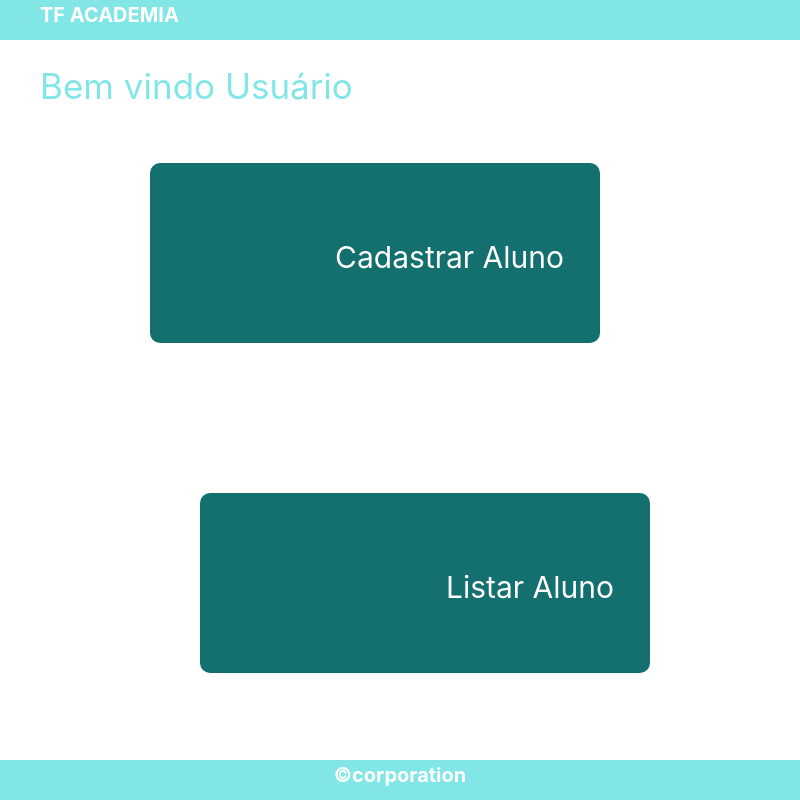
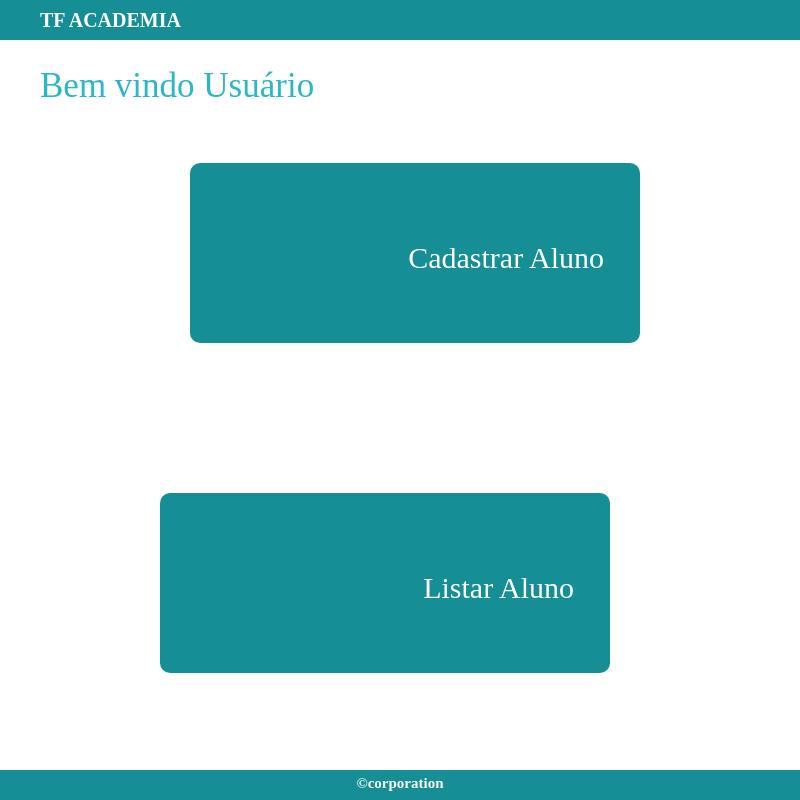
Before and after one commit to genilsonalmeida/TF-Academia, an Electron app: page TF-Academia/src/pages/principal.html in a window 800 px wide. Drawn offline with Linux system fonts and the light colour scheme.

Commit message:
Ajuste das cores e reposicionamento das telas de login e principal.

```diff
--- /dev/null
+++ b/TF-Academia/assets/css/cadastrar-aluno.css
@@ -0,0 +1,39 @@
+body{
+    margin: 0;
+    padding: 0;
+}
+
+.principal{
+    width: 100%;
+    height: 100%;
+    margin: 0%;
+    display: block;
+
+}
+
+.cabecalho{
+    width: 100%;
+    margin: 0%;
+    display: block;
+    height: 40px;
+    background-color:#168E95;
+    padding-top: 5px;
+}
+
+.nome-do-sistema{
+    color: white;
+    font-size: 20px;
+    margin-left: 40px;
+    font-weight: bold;
+    font-family: 'Times New Roman', Times, serif;
+}
+
+.titulo-cadastrar{
+    display: block;
+    color: #2CB7C4;
+    font-size: 35px;
+    margin-left: 40px;
+    margin-top: 20px;
+    font-family: 'Times New Roman', Times, serif;
+    text-align: center;
+}
--- a/TF-Academia/assets/css/login.css
+++ b/TF-Academia/assets/css/login.css
@@ -6,24 +6,30 @@ body{
     width: 100%;
     height: 100%;
     margin: 0%;
-    background-color: rgb(237, 241, 241);
+    background-color: #F4F4F4;
     display: table;
 }
 .nome-do-sistema{
-    margin:90px auto 10px auto;
+    margin:70px auto 5px auto;
     text-align: center;
     font-size: 35px;
     display: table;
+    color: #2CB7C4;
+    text-shadow: 2px 2px 6px #aaaaaa;
+    font-weight:lighter;
+    font-family: 'Times New Roman', Times, serif;
+}
+.botao{
+    float: right;
+
 }
 
 .tela-central{
-background-color: rgb(253, 253, 253);
-margin: 10px auto auto auto;
-height: 300px;
+background-color: rgb(255, 255, 255);
+margin: 15px auto auto auto;
+height: 270px;
 width: 500px;
 box-shadow: 5px 5px 20px 5px #aaaaaa;
 border-radius: 5px;
 padding: 30px 20px 20px 20px ;
-
-
 }
--- a/TF-Academia/assets/css/main.css
+++ b/TF-Academia/assets/css/main.css
@@ -1,4 +1,4 @@
-#login{
+/*#login{
     position:absolute;
 	left:28%;
 	top:21%;
@@ -6,4 +6,4 @@
 
 #inputLimpar{
     margin-left: 26.4%;
-}
+}*/
--- a/TF-Academia/assets/css/principal.css
+++ b/TF-Academia/assets/css/principal.css
@@ -7,6 +7,7 @@ body{
     width: 100%;
     height: 100%;
     margin: 0%;
+
 }
 
 .cabecalho{
@@ -14,45 +15,45 @@ body{
     margin: 0%;
     display: block;
     height: 40px;
-    background-color: #83e6e6;
+    background-color:#168E95;
+    padding-top: 5px;
 }
 .nome-do-sistema{
     color: white;
     font-size: 20px;
     margin-left: 40px;
-    display: block;
     font-weight: bold;
-
+    font-family: 'Times New Roman', Times, serif;
 }
 
 .boas-vindas{
     display: block;
 }
 .texto-boas-vindas{
-    color: #83e6e6;
+    color: #2CB7C4;
     font-size: 35px;
     margin-left: 40px;
     margin-top: 20px;
-
+    font-family: 'Times New Roman', Times, serif;
 }
 
 .cadastra-aluno {
     display: inline-block;
-    background-color:#146F6F;
+    background-color:#168E95;
     width: 450px;
     height: 180px;
     float: left;
-    margin: 50px  auto 100px 150px;
+    margin: 50px  auto 100px 190px;
     border: #FFFFFF;
     border-radius: 10px;
 }
 .lista-aluno {
     display: inline-block;
-    background-color: #146F6F;
+    background-color: #168E95;
     width: 450px;
     height: 180px;
     float: right;
-    margin: 50px  150px 100px 2px;
+    margin: 50px  190px 100px auto;
     border: #FFFFFF;
     border-radius: 10px;
 }
@@ -62,7 +63,7 @@ body{
     margin: 16% 8% 5% 5%;
     font-size: 30px;
     color: white;
-
+    font-family: 'Times New Roman', Times, serif;
 }
 
 .titulo-lista{
@@ -70,6 +71,7 @@ body{
     margin: 16% 8% 5% 5%;
     font-size: 30px;
     color: white;
+    font-family: 'Times New Roman', Times, serif;
 }
 
 #titleHome{
@@ -78,7 +80,6 @@ body{
 
 .centro{
     display: block;
-    border: red;
     border-style: solid;
     height: 100%;
     margin: 0%;
@@ -89,18 +90,19 @@ body{
     position: fixed;
     bottom:0;
     width: 100%;
-    background-color: #83e6e6;
+    background-color: #168E95;
     margin: 0%;
-    height: 40px;
+    height: 30px;
     font-weight: bold;
-    display: block;
+    display: table-row;
+    padding-top: 2px;
 
 }
 
 .texto-rodape{
 
-    font-size: 20px;
+    font-size: 15px;
     text-align: center;
     color: #FFFFFF;
-
+    font-family: 'Times New Roman', Times, serif;
 }
```
Also changed, not shown: TF-Academia/assets/css/bootstrap.css.
